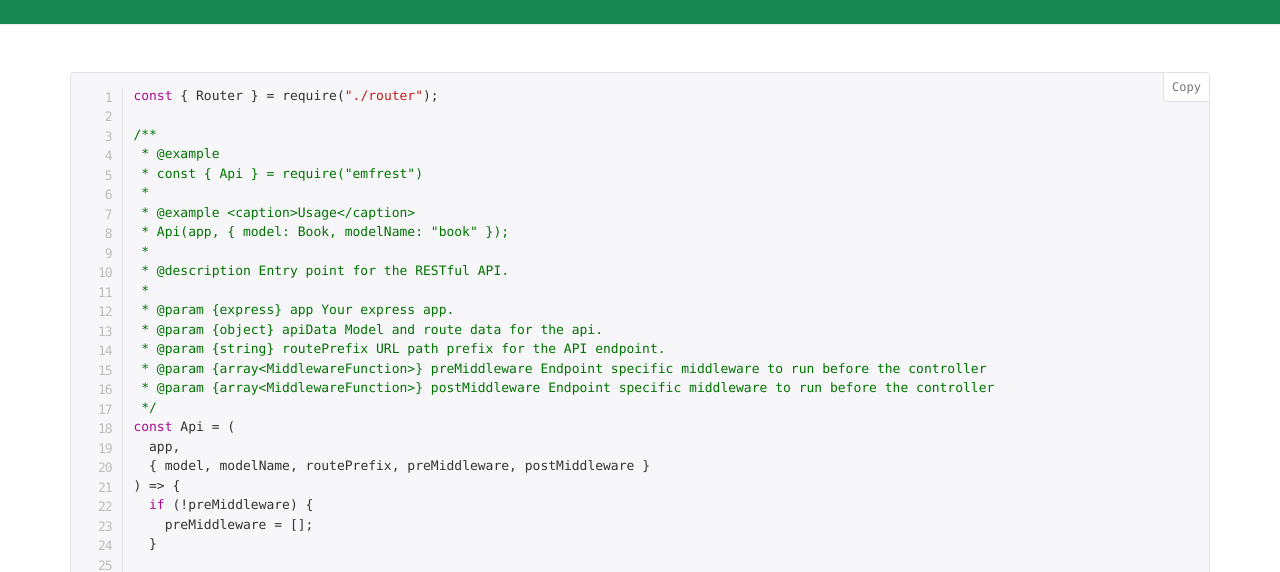
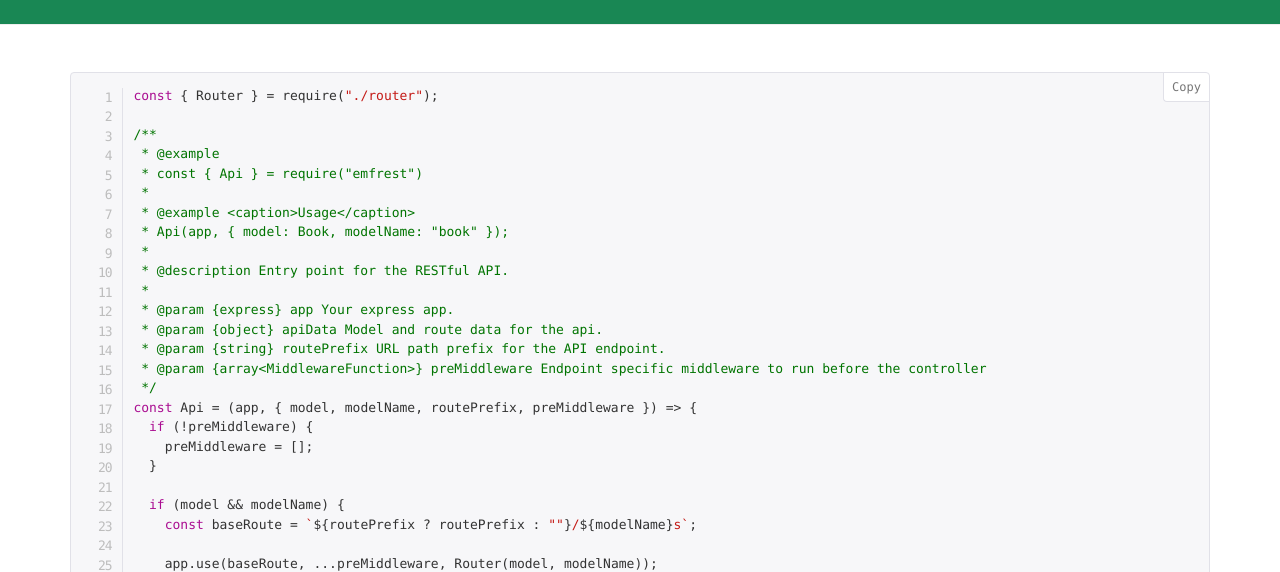
Before and after one commit to DEEJ4Y/emfrest, a website: page docs/api.js.html in a window 1280 px wide. Shown: the part 216-788 px from the top of the page. Drawn offline with Linux system fonts and the light colour scheme; a web font is replaced by a local one.

Commit message:
chore: Add updated documentation

```diff
--- a/docs/api.js.html
+++ b/docs/api.js.html
@@ -96,29 +96,16 @@
  * @param {object} apiData Model and route data for the api.
  * @param {string} routePrefix URL path prefix for the API endpoint.
  * @param {array&lt;MiddlewareFunction>} preMiddleware Endpoint specific middleware to run before the controller
- * @param {array&lt;MiddlewareFunction>} postMiddleware Endpoint specific middleware to run before the controller
  */
-const Api = (
-  app,
-  { model, modelName, routePrefix, preMiddleware, postMiddleware }
-) => {
+const Api = (app, { model, modelName, routePrefix, preMiddleware }) => {
   if (!preMiddleware) {
     preMiddleware = [];
-  }
-
-  if (!postMiddleware) {
-    postMiddleware = [];
   }
 
   if (model &amp;&amp; modelName) {
     const baseRoute = `${routePrefix ? routePrefix : ""}/${modelName}s`;
 
-    app.use(
-      baseRoute,
-      ...preMiddleware,
-      Router(model, modelName),
-      ...postMiddleware
-    );
+    app.use(baseRoute, ...preMiddleware, Router(model, modelName));
     console.log(`Initialized api for ${modelName} at ${baseRoute}`);
   }
 };
--- a/package.json
+++ b/package.json
@@ -1,6 +1,6 @@
 {
   "name": "emfrest",
-  "version": "1.0.29",
+  "version": "1.0.30",
   "description": "Quickly build RESTful APIs with Express and Mongoose.",
   "main": "index.js",
   "scripts": {
```
Also changed, not shown: api.js (+2 -15 lines), docs/global.html (+2 -9 lines).
